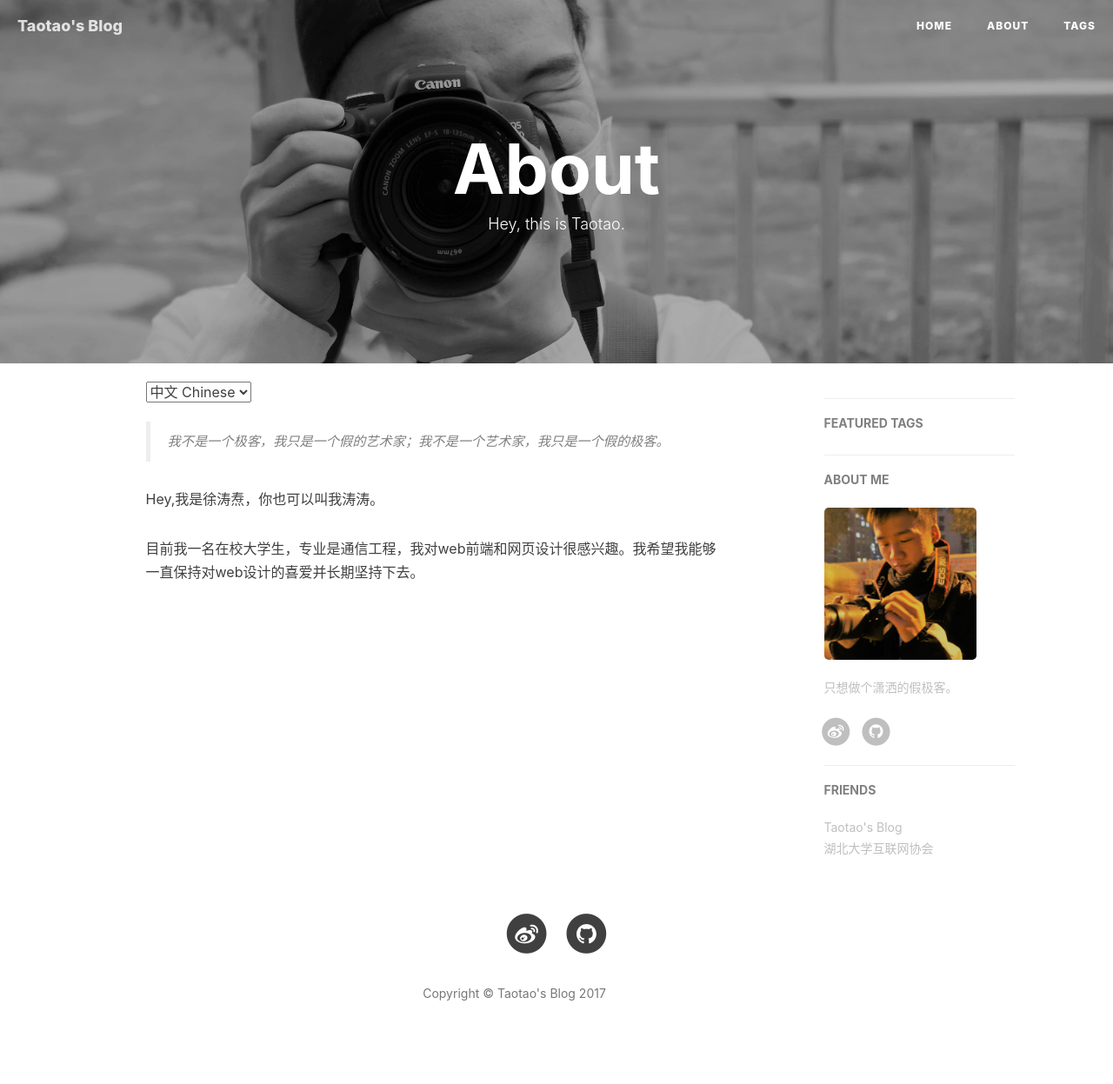
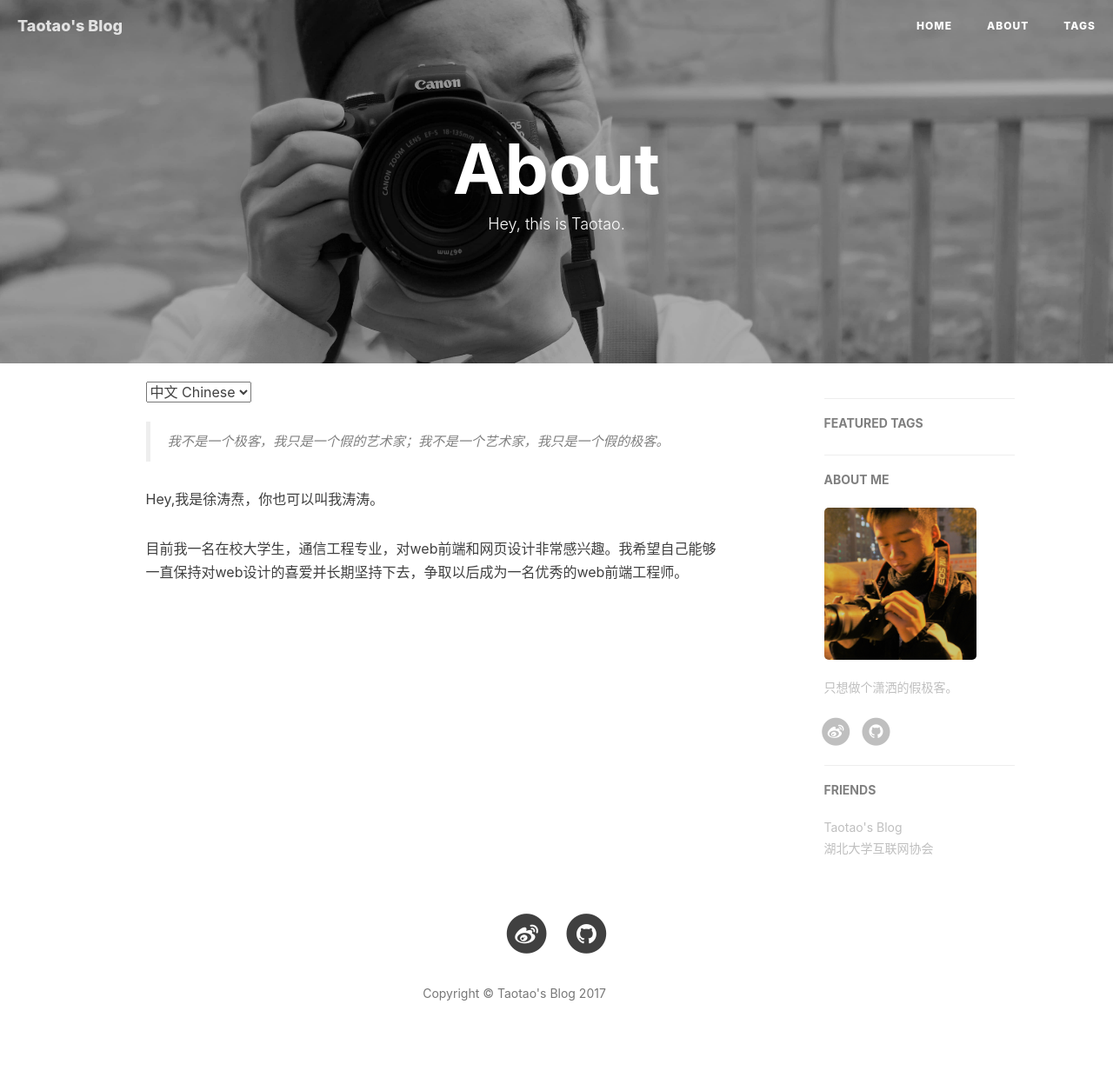
Before and after one commit to Xutaotaotao/Xutaotaotao.github.io, a Jekyll site: the page built from about.html, in a window 1280 px wide. Shown: the whole page at 87% size. Built offline with Jekyll 4.4.1, drawn with Linux system fonts in a browser that asks for light colours; comment, search, counter and statistics services are not loaded; grey boxes are pictures that could not be loaded.

Commit message:
Signed-off-by: xutaotaotao <xutaotao1108@outlook.com>

```diff
--- a/about.html
+++ b/about.html
@@ -15,18 +15,18 @@ header-img: "img/about-bg.jpg"
         我不是一个极客，我只是一个假的艺术家；我不是一个艺术家，我只是一个假的极客。
     </blockquote>
     <p>Hey,我是徐涛焘，你也可以叫我涛涛。</p>
-    <p>目前我一名在校大学生，专业是通信工程，我对web前端和网页设计很感兴趣。我希望我能够一直保持对web设计的喜爱并长期坚持下去。</p>
+    <p>目前我一名在校大学生，通信工程专业，对web前端和网页设计非常感兴趣。我希望自己能够一直保持对web设计的喜爱并长期坚持下去，争取以后成为一名优秀的web前端工程师。</p>
 </div>
 <!-- English Version -->
 <div class="en post-container">
     <blockquote>
-        Not a geek,a fake artist;not a artist ,a fake geek
+        Not a geek,a fake artist;not a artist ,a fake geek。
     </blockquote>
     <p>
         Hey, I'm Xutaotao,you can also call me taotao.
     </p>
     <p>
-        In year 2014,I entered HUBU University,magjoring in Communication engineering.I like computer very much,especially in Front-end design and Web design,and want to make some achievement in this filed.I think it would be great if I can continue my interest in that, so that I can become a qualified programmer.
+        In year 2014,I entered HUBU University,magjoring in Communication engineering.I like computer science very much,especially in Front-end design and Web design,and want to make some achievement in this filed.I think it would be great if I can continue my interest in that, so that I can become a qualified programmer.
     </p>
 </div>
 <!-- Handle Language Change -->
```
